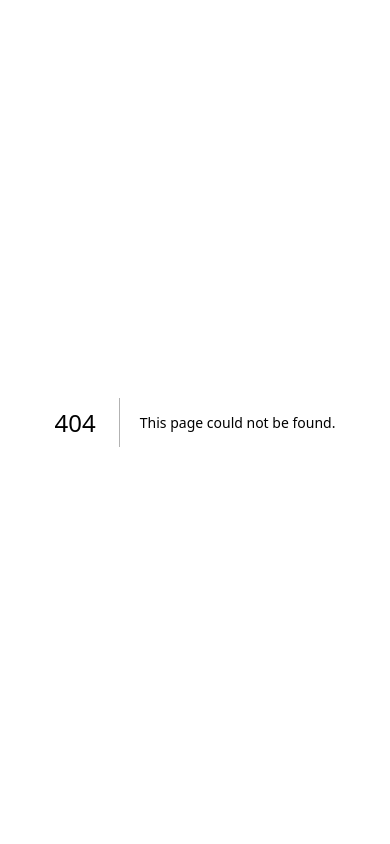
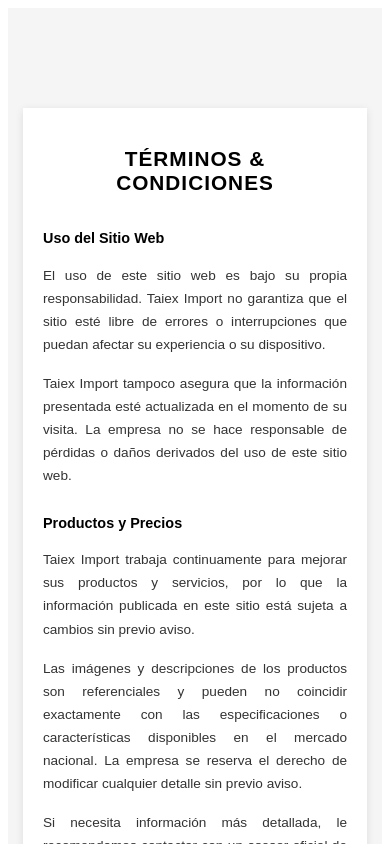
Before and after one commit to FernaandoAriel/TaiexImport, a Next.js app in the folder frontend/: page /TerminosYCondiciones in a window 390 px wide. Before the commit this address had no page. Shown: the top 844 px of the page. Built offline with nearby package versions, Linux system fonts and the light colour scheme.

Commit message:
agregue terminos y condiciones

```diff
--- a/frontend/src/App.jsx
+++ b/frontend/src/App.jsx
@@ -15,6 +15,7 @@ import Footer from "./components/public/footer/footerCliente.jsx";
 import Quote from './pages/public/Quote.jsx';
 import Registrer from './pages/public/Registrer.jsx';
 import { CartProvider } from "./pages/public/cartContex.jsx";
+import TerminosYCondiciones from "./pages/TerminosYCondiciones.jsx";
 
 // Componentes privados
 import Sidebar from "./components/private/sidebar.jsx";
@@ -79,6 +80,7 @@ const PublicLayout = () => {
           <Route path="/cotizar" element={<Quote />} />
           <Route path="/marcas/:brandName" element={<BrandCatalog />} />
           <Route path="/marcas/:brandName/:vehicleId" element={<VehicleDetails />} />
+          <Route path="/terminos" element={<TerminosYCondiciones />} />
         </Routes>
       </main>
       <Footer />
--- /dev/null
+++ b/frontend/src/pages/TerminosYCondiciones.jsx
@@ -0,0 +1,39 @@
+import React from "react";
+import '../pages/public/css/TerminosYCondiciones.css';
+
+export default function TerminosYCondiciones() {
+    return (
+        <div className="terminos-page">
+            <div className="terminos-container">
+                <h1 className="terminos-title">TÉRMINOS & CONDICIONES</h1>
+
+                <div className="terminos-content">
+                    <h3 className="terminos-subtitle">Uso del Sitio Web</h3>
+                    <p className="terminos-text">
+                        El uso de este sitio web es bajo su propia responsabilidad. Taiex Import no garantiza que el sitio esté libre de errores o interrupciones que puedan afectar su experiencia o su dispositivo.
+                    </p>
+                    <p className="terminos-text">
+                        Taiex Import tampoco asegura que la información presentada esté actualizada en el momento de su visita. La empresa no se hace responsable de pérdidas o daños derivados del uso de este sitio web.
+                    </p>
+
+                    <h3 className="terminos-subtitle">Productos y Precios</h3>
+                    <p className="terminos-text">
+                        Taiex Import trabaja continuamente para mejorar sus productos y servicios, por lo que la información publicada en este sitio está sujeta a cambios sin previo aviso.
+                    </p>
+                    <p className="terminos-text">
+                        Las imágenes y descripciones de los productos son referenciales y pueden no coincidir exactamente con las especificaciones o características disponibles en el mercado nacional. La empresa se reserva el derecho de modificar cualquier detalle sin previo aviso.
+                    </p>
+                    <p className="terminos-text">
+                        Si necesita información más detallada, le recomendamos contactar con un asesor oficial de Taiex Import.
+                    </p>
+                    <p className="terminos-text">
+                        Los colores de los vehículos mostrados en el sitio pueden variar respecto a los colores reales debido a las diferencias en la visualización en pantalla.
+                    </p>
+                    <p className="terminos-text">
+                        Los precios publicados están en dólares estadounidenses (USD) y tienen carácter referencial, por lo que no constituyen una oferta comercial definitiva. Además, algunas promociones pueden estar disponibles solo por tiempo limitado y bajo condiciones específicas, las cuales serán detalladas en cada caso.
+                    </p>
+                </div>
+            </div>
+        </div>
+    );
+}
--- /dev/null
+++ b/frontend/src/pages/public/css/TerminosYCondiciones.css
@@ -0,0 +1,89 @@
+/* TerminosYCondiciones.css */
+.terminos-page {
+    min-height: 100vh;
+    background-color: #f5f5f5;
+    padding: 180px 20px 60px 20px;
+    font-family: Arial, sans-serif;
+}
+
+.terminos-container {
+    max-width: 900px;
+    margin: 0 auto;
+    background: #ffffff;
+    padding: 40px 50px;
+    border-radius: 0;
+    box-shadow: 0 2px 8px rgba(0, 0, 0, 0.1);
+}
+
+.terminos-title {
+    text-align: center;
+    font-weight: bold;
+    font-size: 1.8rem;
+    margin-bottom: 2.5rem;
+    letter-spacing: 1px;
+    color: #000;
+    text-transform: uppercase;
+}
+
+.terminos-content {
+    line-height: 1.6;
+}
+
+.terminos-subtitle {
+    font-weight: bold;
+    font-size: 1rem;
+    margin-top: 1.8rem;
+    margin-bottom: 0.8rem;
+    color: #000;
+}
+
+.terminos-text {
+    font-size: 0.95rem;
+    margin-bottom: 1rem;
+    line-height: 1.7;
+    color: #333;
+    text-align: justify;
+}
+
+/* Responsive */
+@media (max-width: 768px) {
+    .terminos-page {
+        padding: 100px 15px 40px 15px;
+    }
+
+    .terminos-container {
+        padding: 30px 25px;
+    }
+
+    .terminos-title {
+        font-size: 1.5rem;
+        margin-bottom: 2rem;
+    }
+
+    .terminos-subtitle {
+        font-size: 0.95rem;
+        margin-top: 1.5rem;
+    }
+
+    .terminos-text {
+        font-size: 0.9rem;
+    }
+}
+
+@media (max-width: 480px) {
+    .terminos-container {
+        padding: 25px 20px;
+    }
+
+    .terminos-title {
+        font-size: 1.3rem;
+    }
+
+    .terminos-subtitle {
+        font-size: 0.9rem;
+    }
+
+    .terminos-text {
+        font-size: 0.85rem;
+    }
+}
```
Also changed, not shown: frontend/src/components/public/footer/css/footerCliente.css (+43 -4 lines).
